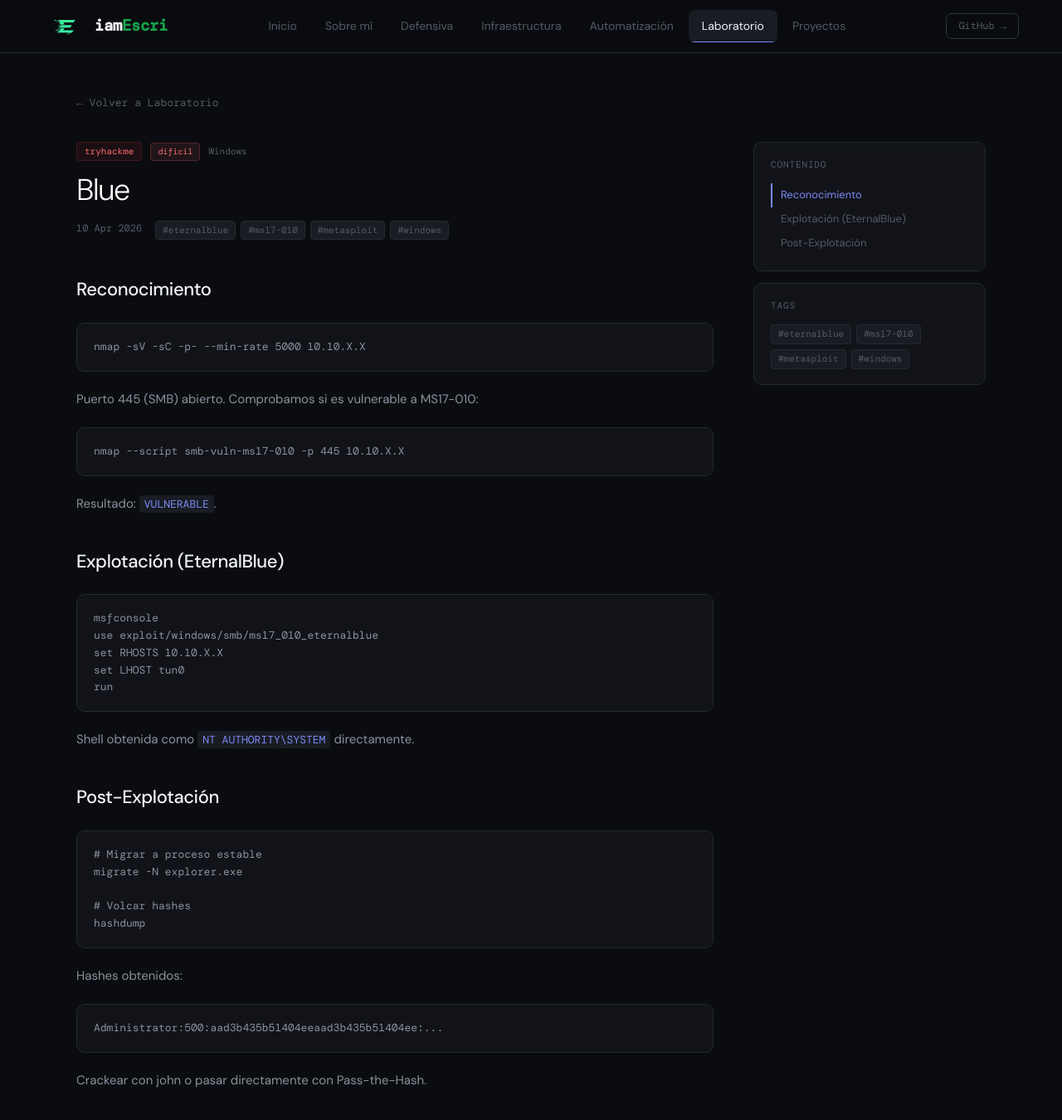
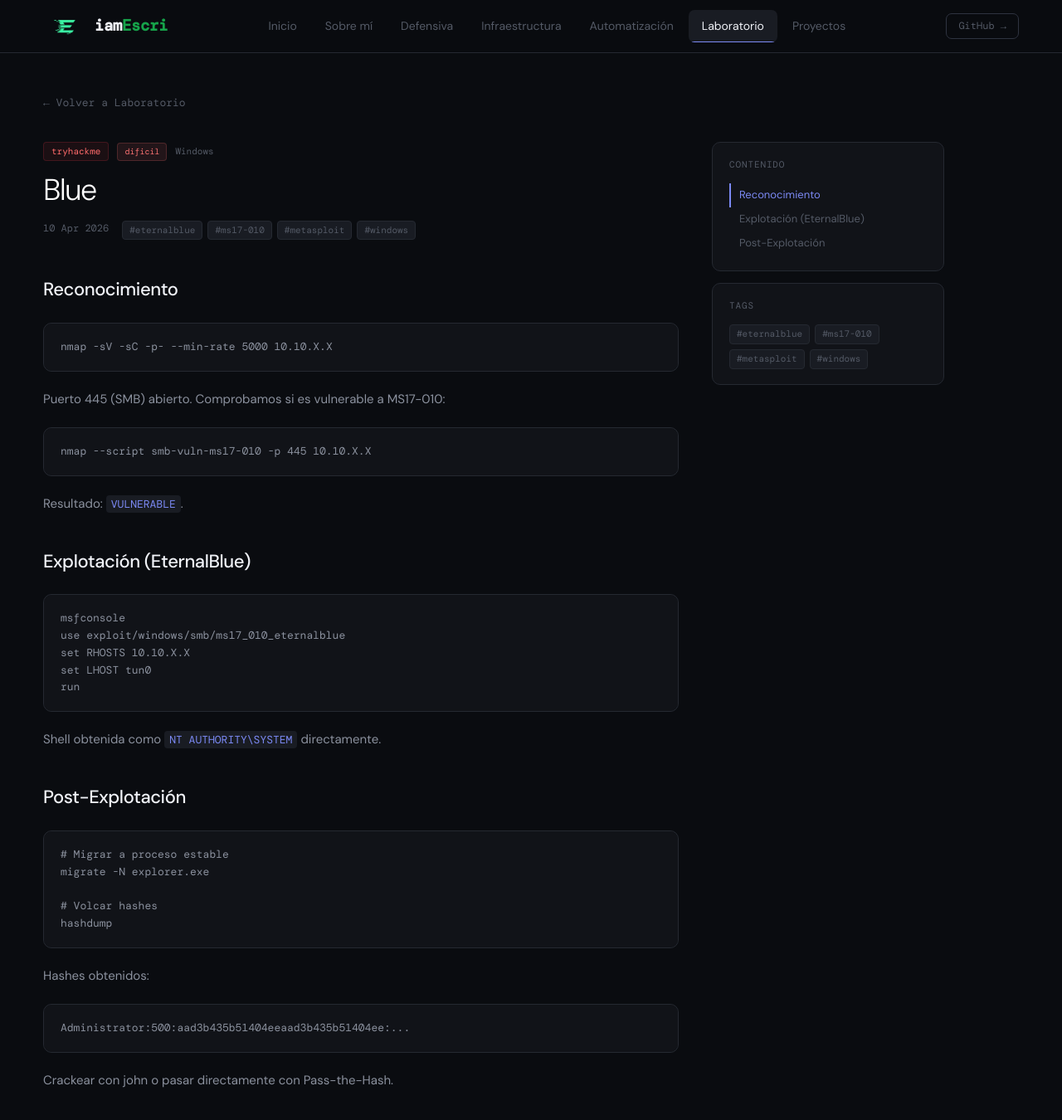
Before and after one commit to iamEscri/iamescri.github.io, a Jekyll site: the page built from _posts/writeups/2026-04-10-tryhackme-blue.md, in a window 1280 px wide and 1380 px high. Shown: the top 1350 px of the window at 83% size. Built offline with Jekyll 4.4.1, drawn with Linux system fonts in a browser that asks for light colours.

Commit message:
Update main.css

```diff
--- a/assets/css/main.css
+++ b/assets/css/main.css
@@ -1135,9 +1135,9 @@
   text-decoration: none;
 }
 .back-btn:hover { color: var(--text2); }
-.post-layout { display: grid; grid-template-columns: 1fr 280px; gap: 48px; align-items: start; }
+.post-layout { display: grid; grid-template-columns: 1fr 370px; gap: 40px; align-items: start; }
 .post-main { min-width: 0; }
-.post-sidebar { width: 280px; min-width: 280px; max-width: 280px; }
+.post-sidebar { width: 370px; min-width: 370px; max-width: 370px; }
 .writeup-hero { margin-bottom: 40px; }
 .writeup-meta-line { display: flex; gap: 10px; align-items: center; margin-bottom: 14px; flex-wrap: wrap; }
 .writeup-title { font-size: 36px; font-weight: 300; letter-spacing: -.04em; line-height: 1.15; color: #fff; }
@@ -1231,7 +1231,7 @@
 
 /* ===== CONTENT AREA (subpages) ===== */
 body.is-subpage .main-wrap { padding-top: var(--nav-h); }
-body.is-subpage .content { padding: 48px 52px; max-width: 1200px; margin: 0 auto; }
+body.is-subpage .content { padding: 48px 52px; }
 
 /* ===== RECENT SIDEBAR ITEMS ===== */
 .recent-item {
```
